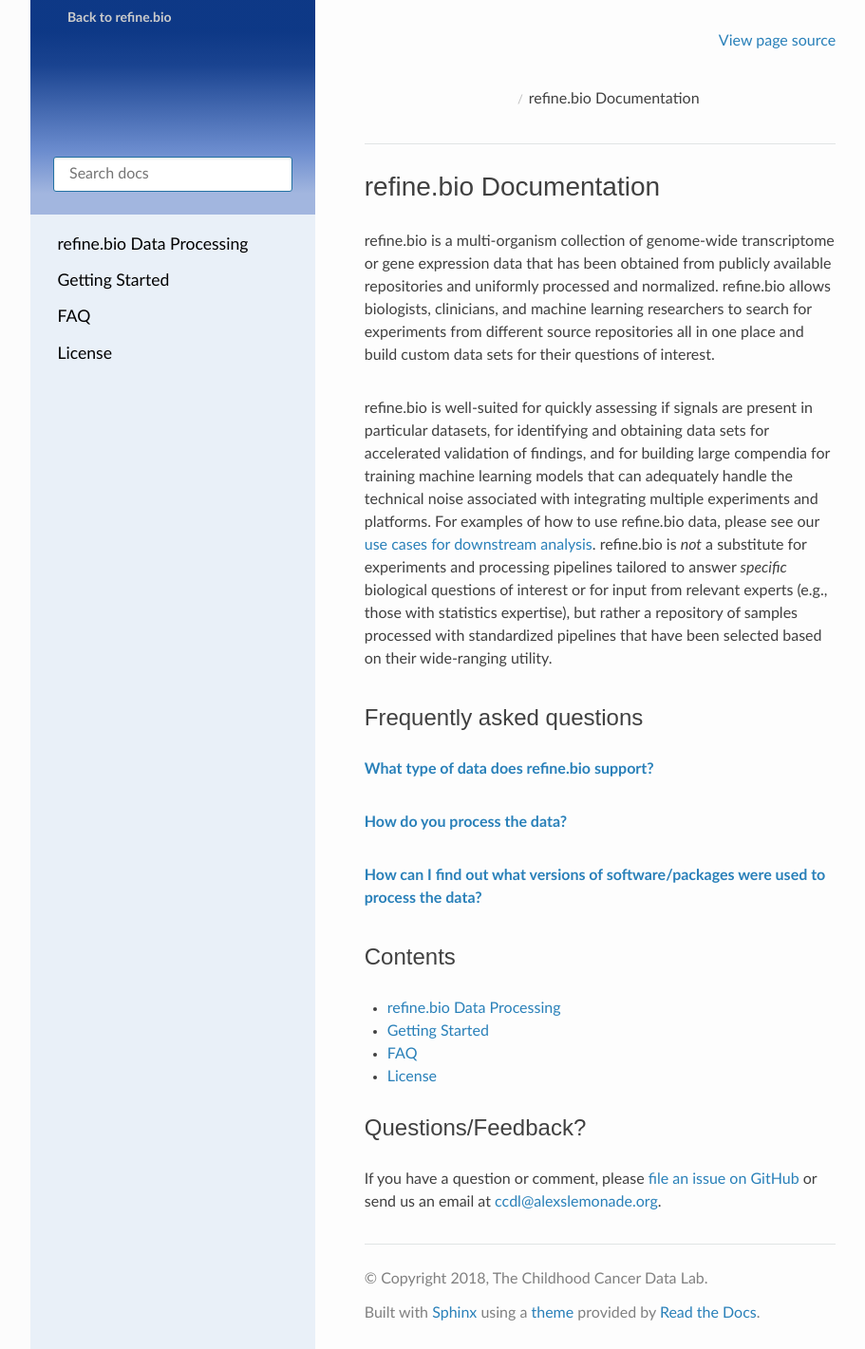
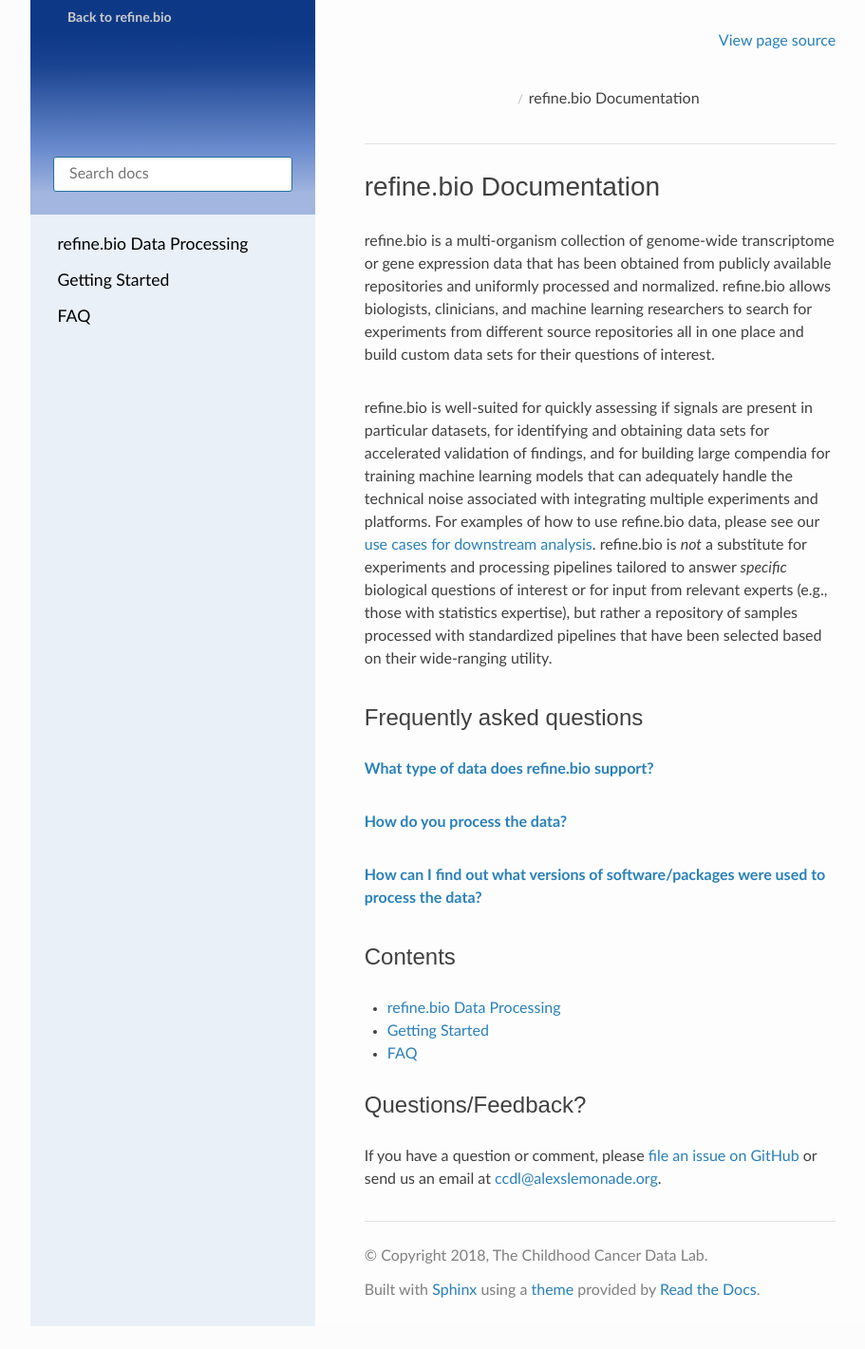
Before and after one commit to AlexsLemonade/refinebio-docs, a Sphinx documentation site: the page built from docs/index.md, in a window 1280 px wide. Shown: the whole page at 95% size, without its empty margins (158-1069 px from the left). Built offline with Sphinx 7.4.7 and the Read the Docs theme 2.0.0, drawn with Linux system fonts in a browser that asks for light colours; after the commit the page ends 1397 px from its top, so only the background shows below that.

Commit message:
Revert "separated license into its own file"

```diff
--- a/docs/index.md
+++ b/docs/index.md
@@ -22,7 +22,6 @@
 * [refine.bio Data Processing](main_text.md)
 * [Getting Started](getting_started.md)
 * [FAQ](faq.md)
-* [License](license.md)
 
 ## Questions/Feedback?
 
```
Also changed, not shown: docs/license.md (deleted, +0 -3 lines), docs/main_text.md (+5 -0 lines).
